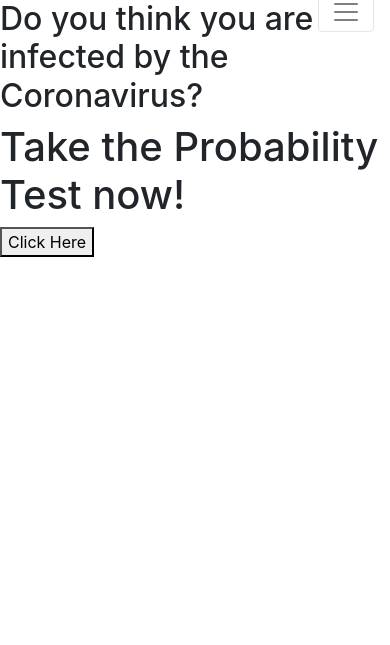
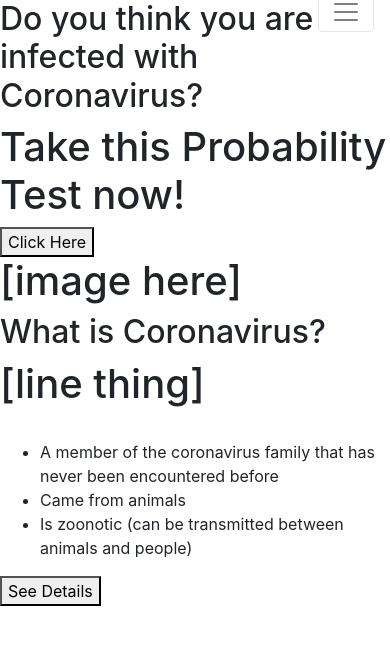
Before and after one commit to munirmaricar/Corona-Virus-Probability-Test, a Django app: page / in a window 390 px wide. Shown: the part 16-661 px from the top of the page. Run offline with Django 3.2, Linux system fonts and the light colour scheme; some libraries are stand-ins or nearby versions.

Commit message:
Update homepage.html

```diff
--- a/corona_test/templates/homepage.html
+++ b/corona_test/templates/homepage.html
@@ -7,9 +7,25 @@
 {% block content %}
 <div class="row one" id="landingpage">
     <div class="col-md">
-        <h2 class="expl" id="e1">Do you think you are infected by the Coronavirus?</h2>
-        <h1 class="expl" id="e2">Take the Probability Test now!</h1>
+        <h2 class="expl" id="e1">Do you think you are infected with Coronavirus?</h2>
+        <h1 class="expl" id="e2">Take this Probability Test now!</h1>
         <button id="testBtn">Click Here</button>
     </div>
 </div>
+<div class="row one" id="landingpage">
+    <div class="col-md-5">
+        <h1 class="expl" id="e2">[image here]</h1>
+    </div>
+    <div class="col-md-7">
+        <h2 class="expl" id="e1">What is Coronavirus?</h2>
+        <h1 class="expl">[line thing]</h1>
+        <br>
+        <ul>
+            <li>A member of the coronavirus family that has never been encountered before</li>
+            <li>Came from animals</li>
+            <li>Is zoonotic (can be transmitted between animals and people)</li>
+        </ul>
+        <button id="testBtn">See Details</button>
+    </div>
+</div>
 {% endblock %}
```
